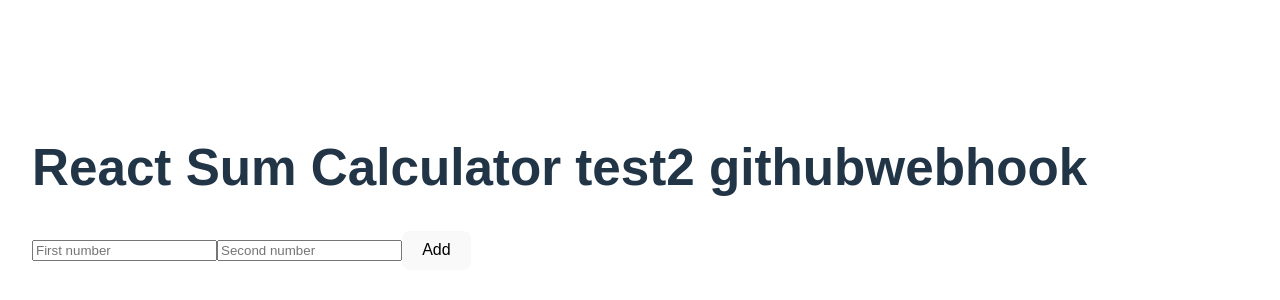
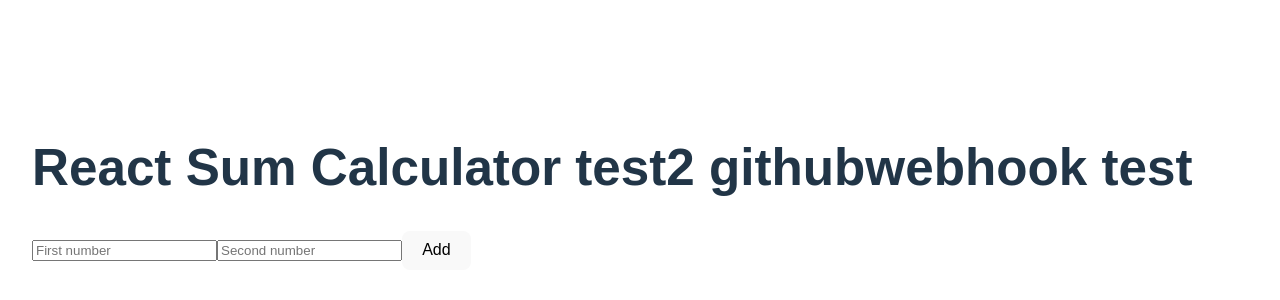
Before and after one commit to AdarshSonar2012/reactapp, a React (Vite) app: page / in a window 1280 px wide. Shown: the part 212-512 px from the top of the page. Built offline with nearby package versions, Linux system fonts and the light colour scheme.

Commit message:
trigger webhook part 2

```diff
--- a/src/App.jsx
+++ b/src/App.jsx
@@ -11,7 +11,7 @@ function App() {
 
   return (
     <div style={{ padding: "2rem", fontFamily: "sans-serif" }}>
-      <h1>React Sum Calculator test2 githubwebhook</h1>
+      <h1>React Sum Calculator test2 githubwebhook test </h1>
       <input
         type="number"
         value={num1}
```
